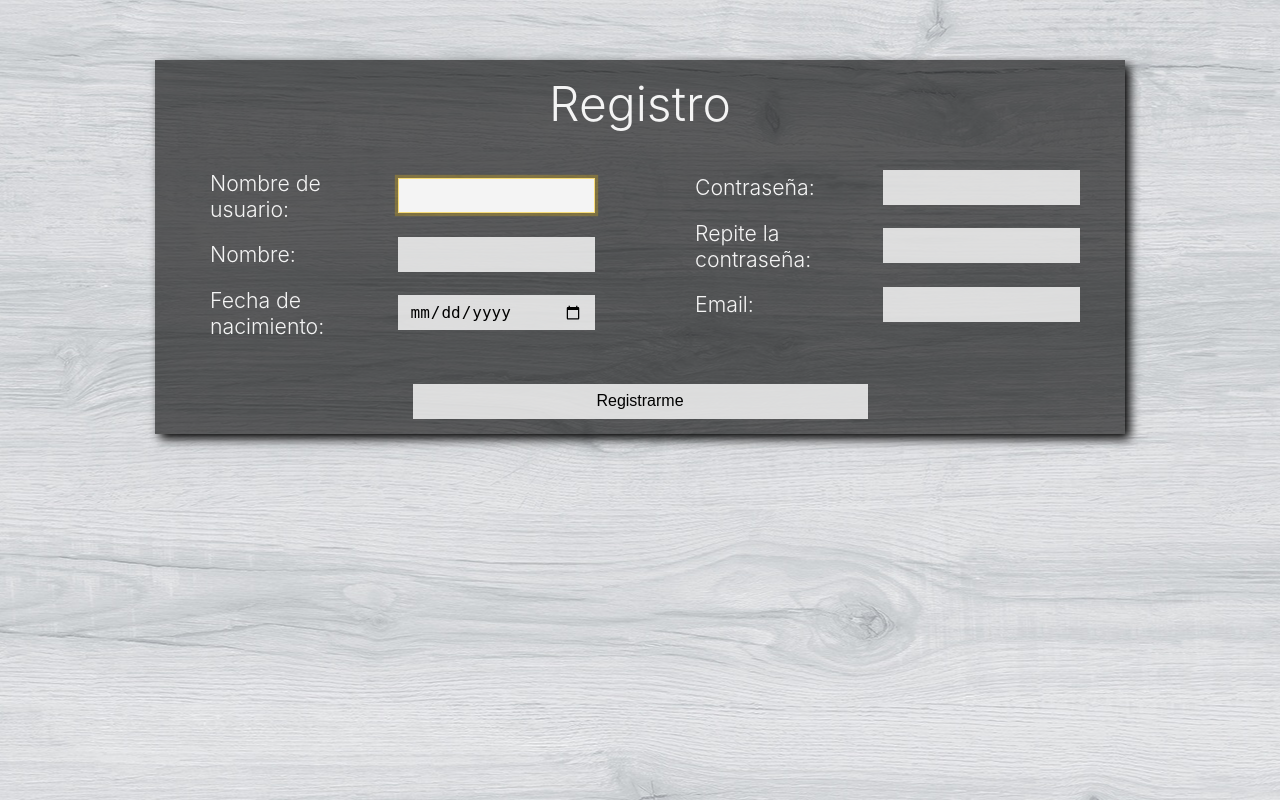
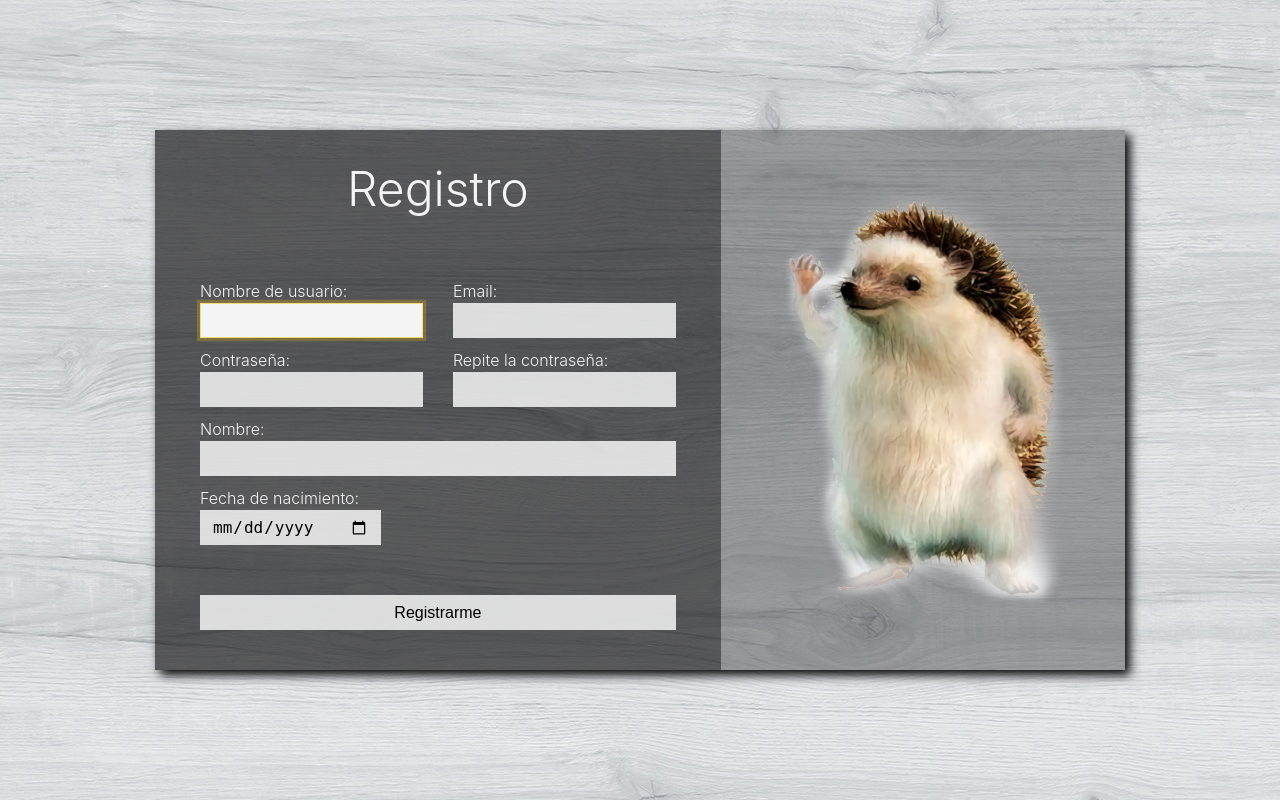
Before and after one commit to pablomanez/PCW, a PHP site: page /registro.html in a window 1280 px wide. Run offline with PHP 8.4, Linux system fonts and the light colour scheme; some libraries are stand-ins or nearby versions.

Commit message:
Acerca.html operativo, login y registro tuneados

```diff
--- a/CSS/Lightrap.css
+++ b/CSS/Lightrap.css
@@ -34,6 +34,7 @@ html, body{
 .bg-blue {background: var(--blue);}
 .bg-notsolight{background: var(--notsolight);}
 .bg-light{background: var(--white);}
+.bg-light-t{background: rgba(43,43,43,0.4);}
 
 /* COLORES TEXTO */
 .text-white {color: var(--white);}
@@ -70,6 +73,8 @@ html, body{
 .d-inline {display: inline;}
 .d-inline-block {display: inline-block;}
 .d-flex {display: flex;}
+.d-initial{display: initial;}
+.d-none{display: none;}
 
 /* ALINEAMIENTO VERTICAL Y HORIZONTAL */
 .align-items-start {align-items: flex-start;}
@@ -163,6 +168,7 @@ html, body{
 .mh-index{min-height: 300px !important;}
 .mh-100{min-height: 100% !important;}
 
+.Mw-75{max-width: 75% !important;}
 .Mw-100{max-width: 100% !important;}
 .Mh-100{max-height: 100% !important;}
 .Mh-90{max-height: 90% !important;}
@@ -380,6 +406,23 @@ html, body{
 	.col-md-10{grid-column: span 10;}
 	.col-md-11{grid-column: span 11;}
 	.col-md-12{grid-column: span 12;}
+
+	.order-md-1 {order: 1;}
+	.order-md-2 {order: 2;}
+	.order-md-3 {order: 3;}
+	.order-md-4 {order: 4;}
+	.order-md-5 {order: 5;}
+	.order-md-6 {order: 6;}
+	.order-md-7 {order: 7;}
+	.order-md-8 {order: 8;}
+	.order-md-9 {order: 9;}
+	.order-md-10 {order: 10;}
+	.order-md-11 {order: 11;}
+	.order-md-12 {order: 12;}
+
+	.d-md-initial{display: initial;}
+	.d-md-flex{display: flex;}
+	.d-md-none{display: none;}
 	.mh-index{min-height: 500px;}
 }
 
@@ -430,6 +507,7 @@ html, body{
 	display: block;
 	font-size: 1rem;
 	padding: 5px 12px;
+	margin-bottom: 10px;
   	transition: border-color 0.15s ease-in-out, box-shadow 0.15s ease-in-out;
 }
 
--- a/index.html
+++ b/index.html
@@ -34,7 +34,7 @@
 			</div>
 			<div class="col-12 text-orange z-2">
 				<div class="justify-self-center bg-dark-t circle header-logo d-flex align-items-center">
-					<i style="font-size: 80px; text-shadow: 5px 5px 5px black;" class="fas fa-utensils justify-self-center "></i>
+					<i style="font-size: 80px;" class="fas fa-utensils justify-self-center "></i>
 				</div>
 			</div>
 			<div class="col-12 z-2">
@@ -289,7 +289,7 @@
 							</div>
 						</div>
 					</div>
-					<div class=" pb-2">
+					<div class="pb-3">
 						<div class="bg-dark-t text-left px-2 py-1 mb-1">				<!-- COMENTARIO -->
 							<span class="text-orange h6">Pablomanez</span>
 							<div class="h5">PO-TEI-TOU!!</div>
@@ -318,7 +318,7 @@
 			</div>
 
 			<div class="text-center p-0 mt-2">
-				<a class="text-orange" href="#">ACERCA DE NOSOTROS</a>
+				<a class="text-orange" href="acerca.html">ACERCA DE NOSOTROS</a>
 			</div>
 	</footer>
 
--- a/receta.html
+++ b/receta.html
@@ -114,7 +114,6 @@
 		<img class="Mw-100 col-4" src="Images/Haha_Yes.png">
 		<form class="col-8 bg-dark-t p-2 mb-2 text-light" >
 
-
 			<div class="h3 mb-3">Dejar comentario</div>
 			<label class="form-label">Título </label>
 			<input type="text" class="form-control w-25 mb-2"></input>
--- a/registro.html
+++ b/registro.html
@@ -7,86 +7,54 @@
 	<link rel="stylesheet" href="https://cdnjs.cloudflare.com/ajax/libs/font-awesome/4.7.0/css/font-awesome.min.css">
 	<script defer src="https://use.fontawesome.com/releases/v5.0.6/js/all.js"></script>
 </head>
-<body class="background">
-	<div class="container">
-		<div class="row pt-5"></div>
-	</div>
-	<main class="container bg-dark-t text-light box-shadow p-2">
-		<form action="#" method="post">
-			<h1 class="text-center mt-0 display-4">Registro</h1>
-			<div class="row">
-				<div class="col-md-6 col-12 mb-1">
-					<!--
-						DANNY SI LEES ESTO, MIRA A VER SI ES MEJOR PONER ESTO O LO QUE TENGO PUESTO O REALMENTE DA IGUAL
-
-						<label class="col-md-6 h2 d-flex align-items-center ml-2" for="l_user">Nombre de usuario:</label>
-
-						<input class="form-control col-md-6" type="text" name="user" id="l_user" pattern="^[a-zA-Z][a-zA-Z0-9]{5,19}$" minlength="6" maxlength="20" autofocus>
-
-						EN EL INPUT SE VE DISTINTO, PERO CUAL SERIA LA FORMA "BUENA" DE PONERLO?
-					-->
-					<div class="row pt-1 pr-3">
-						<div class="col-md-6 col-sm-6 col-12 h3 d-flex align-items-center ml-4">
-							<label for="l_user">Nombre de usuario:</label>
-						</div>
-						<div class="col-md-6 col-sm-6 col-12 d-flex align-items-center">
+<body class="background d-flex align-items-center">
+	<main class="container text-light">
+		<div class="row box-shadow">
+			<div class="col-12 col-md-7 bg-dark-t pt-3">
+				<form action="#" method="post">
+					<h1 class="text-center mt-0 display-4">Registro</h1>
+					<div class="row p-3">
+						<div class="col-12 col-sm-6">
+							<label class="form-label" for="l_user">Nombre de usuario:</label>
 							<input class="form-control" type="text" name="user" id="l_user" pattern="^[a-zA-Z][a-zA-Z0-9]{5,19}$" minlength="6" maxlength="20" autofocus>
 						</div>
-					</div>
-					<div class="row pt-2 pr-3">
-						<div class="col-md-6 col-sm-6 col-12 h3 d-flex align-items-center ml-4">
-							<label for="l_name">Nombre:</label>
+						<div class="col-12 col-sm-6 ">
+							<label class="form-label" for="l_email">Email:</label>
+							<input class="form-control" type="email" name="email" id="l_email">
 						</div>
-						<div class="col-md-6 col-sm-6 col-12">
+						<div class="col-sm-6 col-12">
+							<label class="form-label" for="l_pwd">Contraseña:</label>
+							<input class="form-control" type="password" name="pwd" id="l_pwd" pattern="^[a-zA-Z][a-zA-Z0-9/-/_]{7,19}$" minlength="8" maxlength="20">
+						</div>
+
+						<div class="col-sm-6 col-12">
+							<label class="form-label" for="l_pwd">Repite la contraseña:</label>
+							<input class="form-control" type="password" name="pwd" id="l_pwd" pattern="^[a-zA-Z][a-zA-Z0-9/-/_]{7,19}$" minlength="8" maxlength="20">
+						</div>
+
+						<div class="col-12">
+							<label class="form-label" for="l_name">Nombre:</label>
 							<input class="form-control" type="text" name="name" id="l_name">
 						</div>
-					</div>
-					<div class="row pt-2 pr-3">
-						<div class="col-md-6 col-sm-6 col-12 h3 d-flex align-items-center ml-4">
-							<label for="l_date">Fecha de nacimiento:</label>
-						</div>
-						<div class="col-md-6 col-sm-6 col-12 d-flex align-items-center">
+
+						<div class="col-sm-5 col-12">
+							<label class="form-label" for="l_date">Fecha de nacimiento:</label>
 							<input class="form-control" type="date" name="date" id="l_date">
 						</div>
-					</div>
-				</div>
 
-				<div class="col-md-6 col-12 mb-1">
-					<div class="row pt-1 pr-3">
-						<div class="col-md-6 col-sm-6 col-12 h3 d-flex align-items-center ml-4">
-							<label for="l_pwd">Contraseña:</label>
-						</div>
-						<div class="col-md-6 col-sm-6 col-12">
-							<input class="form-control" type="password" name="pwd" id="l_pwd" pattern="^[a-zA-Z][a-zA-Z0-9/-/_]{7,19}$" minlength="8" maxlength="20">
+
+						<div class="col-12 pt-4 px-3">
+							<input class="form-control" type="submit" name="submit" value="Registrarme">
 						</div>
 					</div>
-					<div class="row pt-2 pr-3">
-						<div class="col-md-6 col-sm-6 col-12 h3 d-flex align-items-center ml-4">
-							<label for="l_pwd">Repite la contraseña:</label>
-						</div>
-						<div class="col-md-6 col-sm-6 col-12 d-flex align-items-center">
-							<input class="form-control" type="password" name="pwd" id="l_pwd" pattern="^[a-zA-Z][a-zA-Z0-9/-/_]{7,19}$" minlength="8" maxlength="20">
-						</div>
-					</div>
-					<div class="row pt-2 pr-3">
-						<div class="col-md-6 col-sm-6 col-12 h3 d-flex align-items-center ml-4">
-							<label for="l_email">Email:</label>
-						</div>
-						<div class="col-md-6 col-sm-6 col-12">
-							<input class="form-control" type="email" name="email" id="l_email">
-						</div>
-					</div>
-				</div>
+				</form>
+			</div>
+			<div class="col-5 bg-light-t justify-content-center align-items-center d-none d-md-flex">
 
-				<div class="col-3"></div>
-				<div class="col-6 pt-4 px-3">
-					<input class="form-control" type="submit" name="submit" value="Registrarme">
-				</div>
-				<div class="col-3"></div>
+				<img class="Mw-75" src="Images/Haha_Yes.png" alt="Haha Yes">
 
 			</div>
-
-		</form>
+		</div>
 	</main>
 
 </body>
```
Also changed, not shown: other parts of CSS/Lightrap.css (+115 -22 lines), acerca.html (added, +103 -0 lines), login.html (+13 -25 lines), Images/Haha_Yes.png, Images/SMB.jpg (added).
